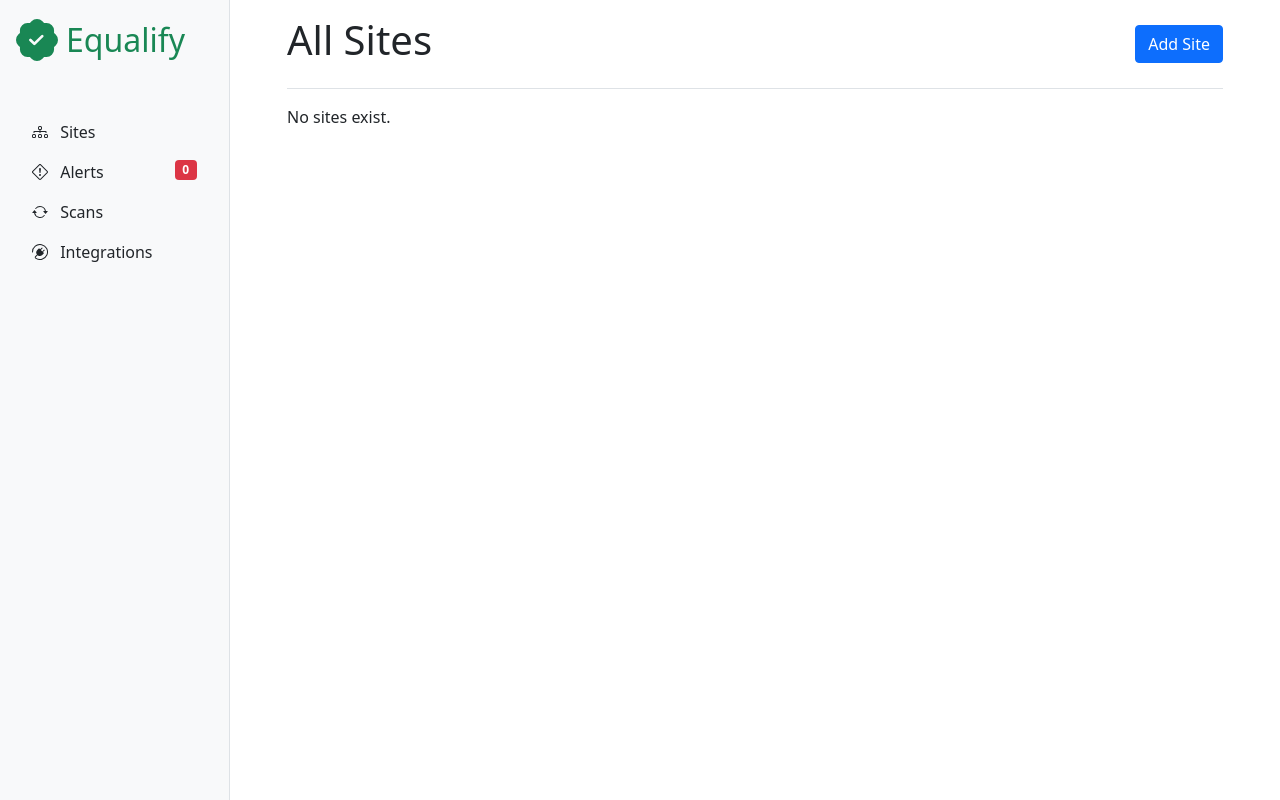
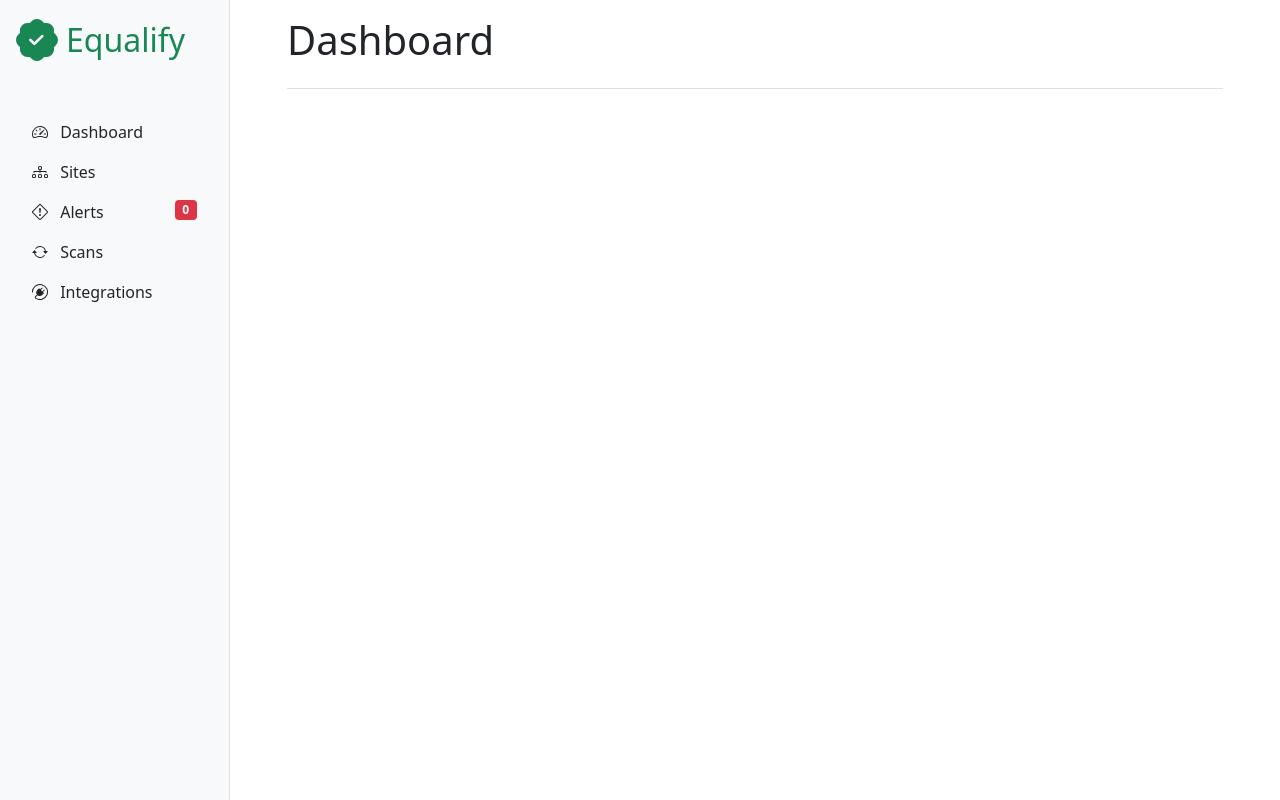
Before and after one commit to EqualifyEverything/equalify, a PHP site: page / in a window 1280 px wide. Run offline with PHP 8.4, Linux system fonts and the light colour scheme; data that the repository does not hold is empty; a stand-in replaces the project's code that opens the database connection.

Commit message:
set dashboard as default

```diff
--- a/index.php
+++ b/index.php
@@ -38,6 +38,15 @@ $records = [];
                 <span class="fs-2">Equalify</span>
             </a>
             <ul class="nav nav-pills flex-column mb-auto mt-5">
+                <li>
+                    <a href="index.php?view=dashboard" class="nav-link link-dark <?php the_active_view('dashboard');?>">
+                        <svg xmlns="http://www.w3.org/2000/svg" width="16" height="16" fill="currentColor" class="bi me-2 bi-speedometer2" viewBox="0 0 16 16">
+                            <path d="M8 4a.5.5 0 0 1 .5.5V6a.5.5 0 0 1-1 0V4.5A.5.5 0 0 1 8 4zM3.732 5.732a.5.5 0 0 1 .707 0l.915.914a.5.5 0 1 1-.708.708l-.914-.915a.5.5 0 0 1 0-.707zM2 10a.5.5 0 0 1 .5-.5h1.586a.5.5 0 0 1 0 1H2.5A.5.5 0 0 1 2 10zm9.5 0a.5.5 0 0 1 .5-.5h1.5a.5.5 0 0 1 0 1H12a.5.5 0 0 1-.5-.5zm.754-4.246a.389.389 0 0 0-.527-.02L7.547 9.31a.91.91 0 1 0 1.302 1.258l3.434-4.297a.389.389 0 0 0-.029-.518z"></path>
+                            <path fill-rule="evenodd" d="M0 10a8 8 0 1 1 15.547 2.661c-.442 1.253-1.845 1.602-2.932 1.25C11.309 13.488 9.475 13 8 13c-1.474 0-3.31.488-4.615.911-1.087.352-2.49.003-2.932-1.25A7.988 7.988 0 0 1 0 10zm8-7a7 7 0 0 0-6.603 9.329c.203.575.923.876 1.68.63C4.397 12.533 6.358 12 8 12s3.604.532 4.923.96c.757.245 1.477-.056 1.68-.631A7 7 0 0 0 8 3z"></path>
+                        </svg>
+                        Dashboard
+                    </a>
+                </li>
                 <li>
                     <a href="index.php?view=sites" class="nav-link link-dark <?php the_active_view('sites');?>">
                         <svg xmlns="http://www.w3.org/2000/svg" width="16" height="16" fill="currentColor" class="bi me-2 bi-diagram-3" viewBox="0 0 16 16">
@@ -115,7 +124,7 @@ $records = [];
             if(!empty($_GET['view'])){
                 require_once 'views/'.$_GET['view'].'.php';
             }else{
-                require_once 'views/sites.php';
+                require_once 'views/dashboard.php';
             }
 
             ?>
--- /dev/null
+++ b/views/dashboard.php
@@ -0,0 +1,7 @@
+<section>
+    <h1 class="mb-3 pb-4 border-bottom">
+        Dashboard
+    </h1>
+    <div class="row row-cols-3 g-4 pb-4">
+    </div>
+</section>
```
